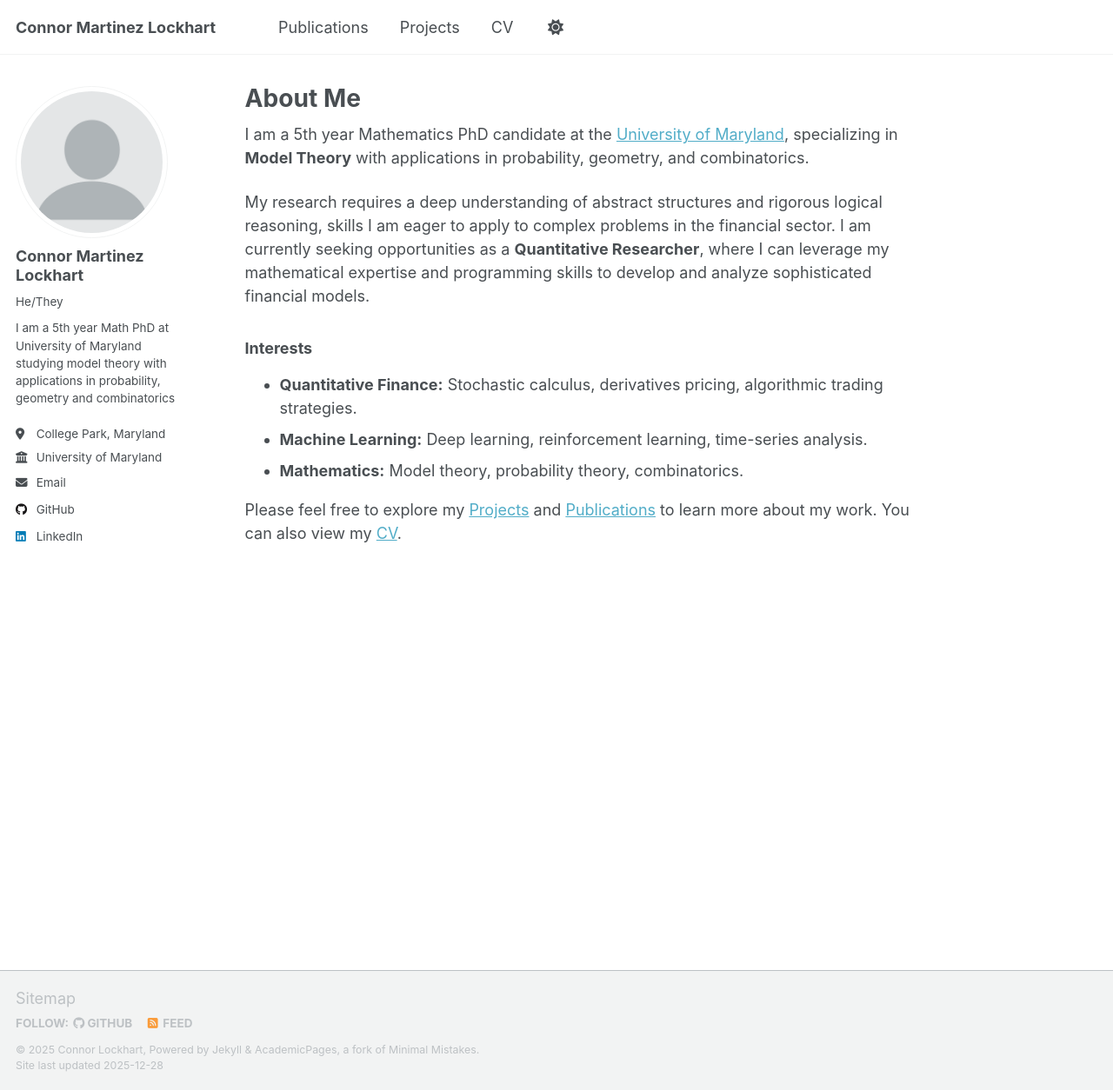
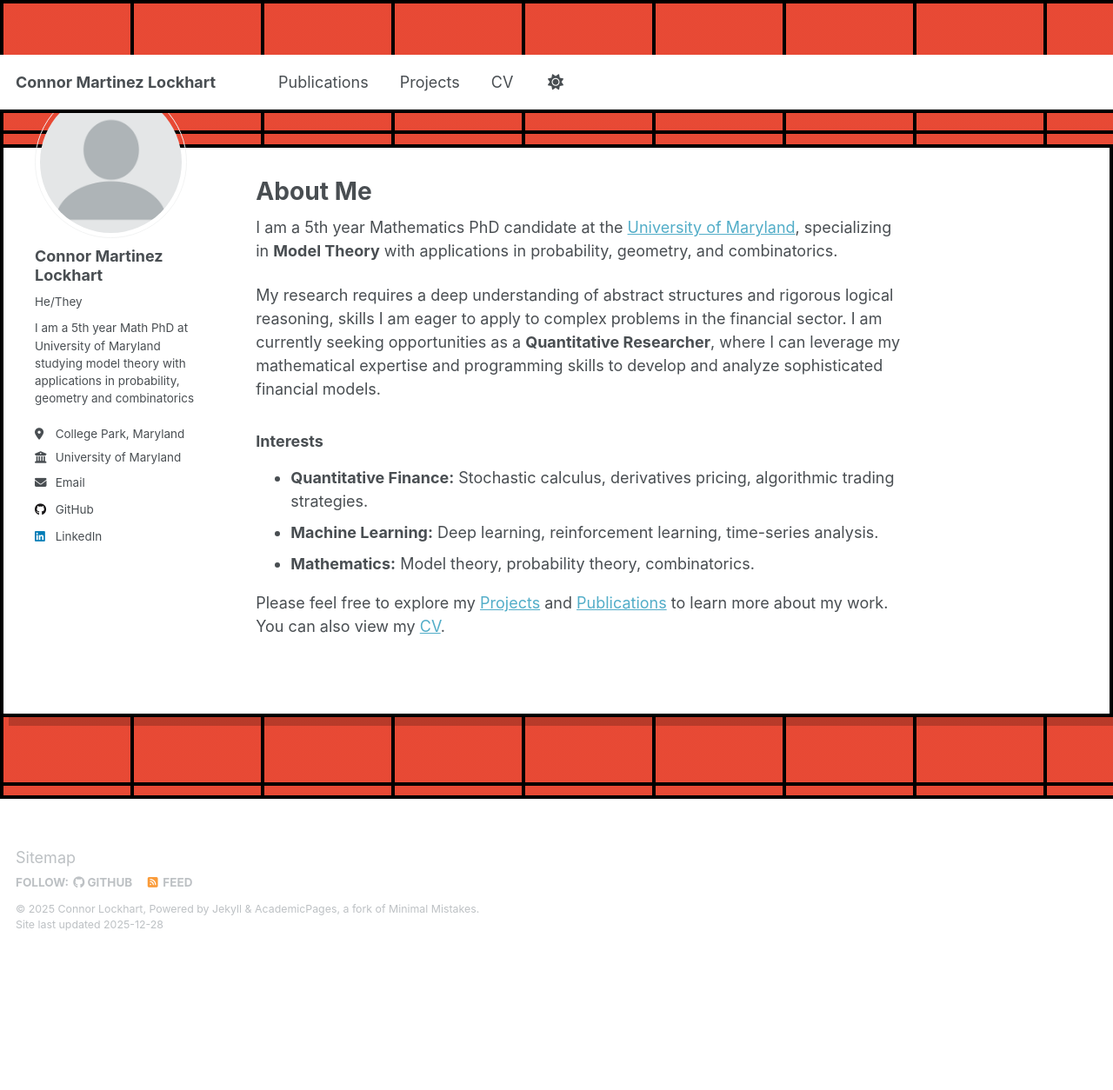
Before and after one commit to Conair94/conair94.github.io, a Jekyll site: the page built from _pages/about.md, in a window 1280 px wide and 1254 px high. Shown: the whole window at 87% size. Built offline with Jekyll 4.4.1, drawn with Linux system fonts in a browser that asks for light colours; a script that is not in the unit is left out.

Commit message:
New SCSS asset for design

```diff
--- a/assets/css/main.scss
+++ b/assets/css/main.scss
@@ -41,3 +41,79 @@
     "vendor/font-awesome/solid",
     "vendor/font-awesome/brands"
 ;
+
+/* ==========================================================================
+   Mondrian Art Background
+   ========================================================================== */
+
+body {
+  background-color: #ffffff;
+  background-image:
+    /* Black Grid Lines */
+    linear-gradient(#000 4px, transparent 4px),
+    linear-gradient(90deg, #000 4px, transparent 4px),
+
+    /* Red Squares */
+    linear-gradient(to right, rgba(229, 57, 53, 0.9) 100%, transparent 0%),
+    /* Yellow Squares */
+    linear-gradient(to right, rgba(255, 235, 59, 0.9) 100%, transparent 0%),
+    /* Orange Squares */
+    linear-gradient(to right, rgba(255, 152, 0, 0.9) 100%, transparent 0%),
+    /* Purple Squares */
+    linear-gradient(to right, rgba(156, 39, 176, 0.9) 100%, transparent 0%);
+
+  background-size:
+    150px 150px, /* Grid H */
+    150px 150px, /* Grid V */
+    146px 146px, /* Red Size */
+    146px 146px, /* Yellow Size */
+    146px 146px, /* Orange Size */
+    146px 146px; /* Purple Size */
+
+  background-position:
+    0 0, /* Grid H */
+    0 0, /* Grid V */
+    2px 2px,      /* Red (Cell 0,0) */
+    152px 302px,  /* Yellow (Cell 1,2) */
+    302px 2px,    /* Orange (Cell 2,0) */
+    452px 152px;  /* Purple (Cell 3,1) */
+
+  background-repeat: repeat;
+}
+
+/* Ensure content is readable on top of the art */
+.masthead {
+    background-color: #fff;
+    border-bottom: 4px solid #000;
+    position: relative;
+    z-index: 100;
+}
+
+#main {
+    background-color: #fff;
+    padding: 2em;
+    border: 4px solid #000;
+    margin-top: 2em;
+    margin-bottom: 2em;
+    box-shadow: 10px 10px 0px rgba(0,0,0,0.2);
+    /* Ensure it respects the container width */
+    max-width: 1280px;
+    margin-left: auto;
+    margin-right: auto;
+}
+
+.page__footer {
+    background-color: #fff;
+    border-top: 4px solid #000;
+    padding-top: 2em;
+    position: relative;
+    z-index: 100;
+}
+
+/* Adjust small screen margins */
+@media (max-width: 600px) {
+    #main {
+        margin: 1em;
+        padding: 1em;
+    }
+}
```
